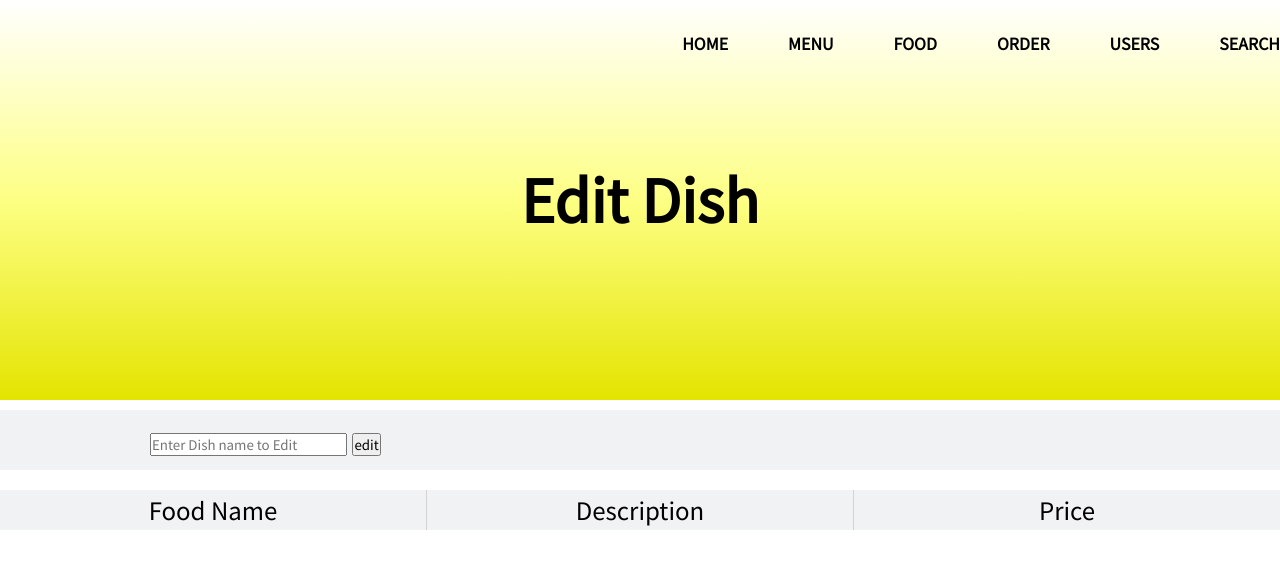
After one commit to wadoodalam/changsKitchen, a Django app: page /food_edit/ in a window 1280 px wide. The commit adds this page. Shown: the top 569 px of the page. Run offline with Django 3.2, Linux system fonts and the light colour scheme.

Commit message:
updation

```diff
--- a/changsKitchen/urls.py
+++ b/changsKitchen/urls.py
@@ -30,6 +30,7 @@ urlpatterns = [
     path('users/', views.Users, name='users'),
     path('food_add/', views.Food_Add, name='food_add'),
     path('food_delete/', views.Food_Delete, name='food_delete'),
+    path('food_edit/', views.Food_Edit, name='food_edit'),
     path('search/', views.Search, name ='search'),
     path('searchusers/', views.Searchresults, name = 'search_results'),
 
--- a/changskitchenapp/forms.py
+++ b/changskitchenapp/forms.py
@@ -39,6 +39,29 @@ class DishAddForm(forms.Form):
         data = {"description":description,"name": name,"price": price}
         db.child('dishes').push(data)
 
+class DishEditForm(forms.Form):
+    description= forms.CharField(max_length=1000)
+    name= forms.CharField(max_length=1000)
+    price= forms.FloatField()
+
+    def clean(self):
+        cleaned_data = super(DishEditForm, self).clean()
+        description = cleaned_data.get('description')
+        name = cleaned_data.get('name')
+        price = cleaned_data.get('price')
+        if not description or not name or not price:
+            raise forms.ValidationError('You have to write something!')
+        #search the id by name
+        data = db.child('dishes').shallow().get().val()
+        uidlist = []
+        for i in data:
+            uidlist.append(i)
+        for i in uidlist:
+            nameToCheck = str(db.child('dishes').child(i).child('name').get().val())
+            nameToCheck = nameToCheck.lower()
+            if (name == nameToCheck):
+                requ_edit_id = i
+        db.child('dishes').child(requ_edit_id).update({"description":description,"name": name,"price": price})
 class DateInput(forms.DateInput):
     input_type = 'date'
 
--- a/changskitchenapp/templates/food.html
+++ b/changskitchenapp/templates/food.html
@@ -56,6 +56,7 @@
 
             <div class="add"><a href="/food_add">Add Dishes</a></div>
             <div class="delete"><a href="/food_delete">Delete Dishes</a></div>
+            <div class="edit"><a href="/food_edit">Edit Dishes</a></div>
         </div>
 
     </body>
--- /dev/null
+++ b/changskitchenapp/templates/food_edit.html
@@ -0,0 +1,60 @@
+{% load static %}
+<!doctype html>
+<html lang="en">
+    <head>
+        <link href="https://fonts.googleapis.com/css2?family=Noto+Sans&family=Noto+Sans+KR&display=swap" rel="stylesheet">
+        <link rel="stylesheet" type="text/css" href="{% static 'css/style.css' %}">
+    </head>
+    <body>
+        <div class="wrap">
+            <div class="intro_bg2">
+                <div class="header">
+                    <ul class="nav">
+                        <li><a href="/home">HOME</a></li>
+                        <li><a href="/menu">MENU</a></li>
+                        <li><a href="/food">FOOD</a></li>
+                        <li><a href="/order">ORDER</a></li>
+                        <li><a href="/users">USERS</a></li>
+                        <li><a href="/search">SEARCH</a></li>
+                    </ul>
+                </div>
+                <div class="intro_text">
+                    <h1>Edit Dish</h1>
+                    <h4 class ="contents1"></h4>
+                </div>
+            </div>
+
+
+			<form method="post" action="">
+				{% csrf_token %}
+				<input type="text" placeholder="Enter Dish name to Edit"  name="edit" id="edit">
+                <input type="submit" value="edit">
+            </form>
+
+            <div>
+                <div class ="category">
+                    <li>Food Name</li>
+                    <li>Description</li>
+                    <li>Price</li>
+                </div>
+
+
+                <table >
+
+                    {% for food in comb_list %}
+
+                    <tr class = "table_food" >
+                        <td>{{food.name}}</td>
+                        <td>{{food.description}}</td>
+                        <td>{{food.price}}</td>
+                    </tr>
+
+                    {% endfor %}
+
+                </table>
+
+            </div>
+        </div>
+
+    </body>
+</html>
--- a/changskitchenapp/views.py
+++ b/changskitchenapp/views.py
@@ -1,8 +1,9 @@
 from django.shortcuts import (get_object_or_404,  render,  HttpResponseRedirect,)
 from django.views.generic import UpdateView
 from django.shortcuts import render, redirect, get_object_or_404
-from django.http import HttpResponse
-from .forms import DishAddForm, MenuAddForm
+from django.http import HttpResponse, request
+from pyasn1.type.univ import Null
+from .forms import DishAddForm, MenuAddForm, DishEditForm
 import pyrebase
 import json
 
@@ -129,7 +130,7 @@ def Food_Delete(request):
     for i in data:
         uidlist.append(i)
     for i in uidlist:
-        val_del = db.child('dishes').child(i).child('name').get().val()
+        val_del = str(db.child('dishes').child(i).child('name').get().val())
         val_del = val_del.lower()
         valueToDelete = valueToDelete.lower()
         if (valueToDelete == val_del):
@@ -140,6 +141,39 @@ def Food_Delete(request):
             db.child('dishes').child(requ_del_id).remove()
             return redirect('/food')
     return render (request, "food_delete.html")
+
+def Food_Edit(request):
+    valueToEdit = request.POST.get('edit')
+    if valueToEdit is None or valueToEdit =="":
+        return render(request, "food_edit.html")
+
+    data = db.child('dishes').shallow().get().val()
+    uidlist = []
+    comb_list = []
+    flag = False
+    for i in data:
+        uidlist.append(i)
+    for i in uidlist:
+        nameToCheck = str(db.child('dishes').child(i).child('name').get().val())
+        nameToCheck = nameToCheck.lower()
+        valueToEdit = valueToEdit.lower()
+        if (valueToEdit == nameToCheck):
+            requ_edit_id = i
+            #flag = True
+
+            name = str(db.child('dishes').child(requ_edit_id).child('name').get().val())
+            description = db.child('dishes').child(requ_edit_id).child('description').get().val()
+            price = str(db.child('dishes').child(requ_edit_id).child('price').get().val())
+
+            dishes  = {
+                "description": description,
+                "name": name,
+                "price": price
+            }
+            comb_list.append(dishes)
+    return render(request, 'food_edit.html', {"comb_list":comb_list})
+
+
 
 
 def  Order (request):
@@ -190,17 +224,12 @@ def ConvertToString(items):
     return result[0:-2]
 
 def Food_Add(request):
-    # if this is a POST request we need to process the form data
     if request.method == 'POST':
-        # create a form instance and populate it with data from the request:
         form = DishAddForm(request.POST)
-        # check whether it's valid:
         if form.is_valid():
             return HttpResponseRedirect('/food')
-    # if a GET (or any other method) we'll create a blank form
     else:
         form = DishAddForm()
-
     return render(request, 'food_add.html', {'form': form})
 
 def Search (request):
@@ -273,8 +302,8 @@ def Searchresults(request):
                 uidlist.append(i)
 
             for i in uidlist:
-                val = db.child('dishes').child(i).child('name').get().val()
-                val1 = db.child('dishes').child(i).child('description').get().val()
+                val = db.child('dishes').child(i).child('description').get().val()
+                val1 = str(db.child('dishes').child(i).child('name').get().val())
                 val2 = str(db.child('dishes').child(i).child('price').get().val())
                 val=val.lower()
                 val1=val1.lower()
```
Also changed, not shown: changskitchenapp/models.py (line endings or trailing spaces).
